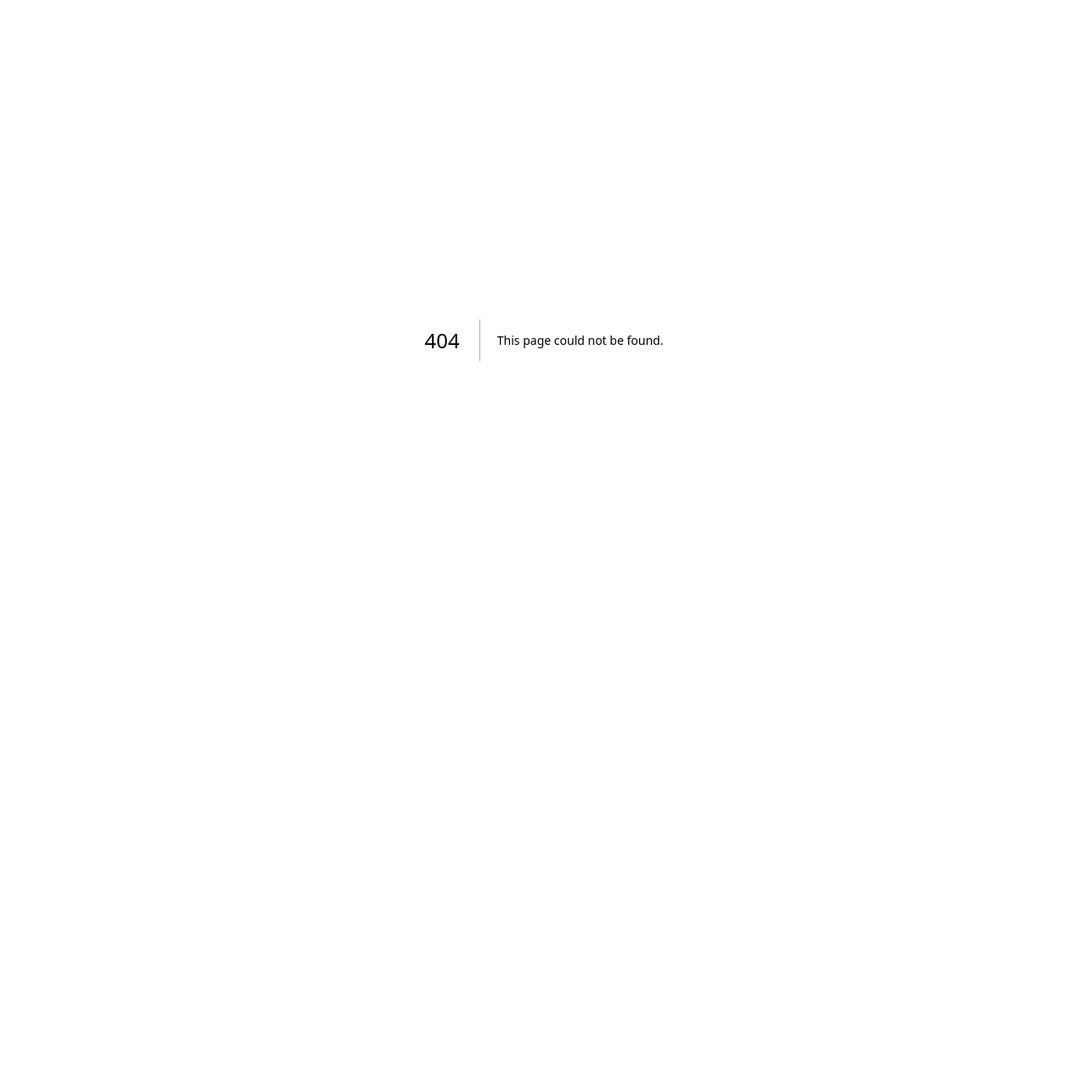
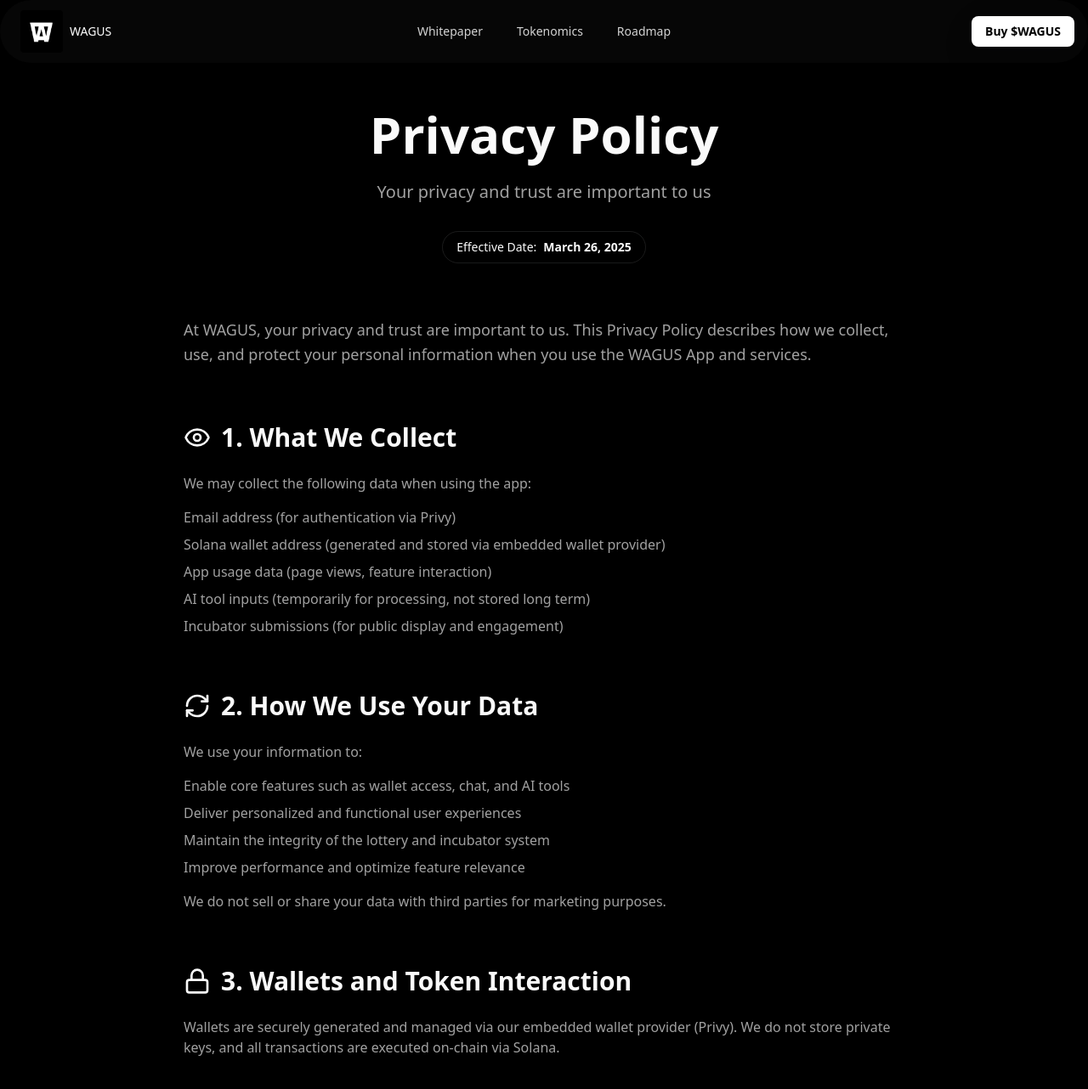
Before and after one commit to Intellihackz/wagus-landing, a Next.js app: page /privacy in a window 1280 px wide. Before the commit this address had no page. Shown: the top 1282 px of the page at 85% size. Before the commit the page ends 800 px from the top, so only its background shows below. Built offline with nearby package versions, Linux system fonts and the light colour scheme.

Commit message:
feat: add Privacy Policy page with structured content and metadata

```diff
--- /dev/null
+++ b/src/app/privacy/page.tsx
@@ -0,0 +1,205 @@
+import type { Metadata } from "next";
+import { NavbarDemo } from "@/components/navbar";
+import { StackedCircularFooterDemo } from "@/components/Footer";
+import { Shield, Mail, Lock, Eye, Trash2, RefreshCw } from "lucide-react";
+
+export const metadata: Metadata = {
+  title: "WAGUS Privacy Policy - Your Privacy Matters",
+  description: "Learn how WAGUS protects your privacy and handles your data in our mobile Solana utility suite.",
+  keywords: "WAGUS, privacy policy, data protection, Solana, mobile app, user privacy",
+  openGraph: {
+    title: "WAGUS Privacy Policy",
+    description: "Your privacy and trust are important to us. Learn how we collect, use, and protect your personal information.",
+    type: "website",
+  },
+};
+
+export default function PrivacyPage() {
+  return (
+    <div className="flex flex-col items-center min-h-screen mt-8">
+      <NavbarDemo />
+
+      <div className="w-full max-w-4xl mx-auto px-4 sm:px-6 py-16 sm:py-24">
+        {/* Header Section */}
+        <div className="text-center mb-12 sm:mb-16">
+          <h1 className="text-3xl sm:text-4xl md:text-5xl lg:text-6xl font-extrabold mb-4 sm:mb-6">
+            Privacy Policy
+          </h1>
+          <p className="text-lg sm:text-xl text-muted-foreground mb-6 sm:mb-8">
+            Your privacy and trust are important to us
+          </p>
+          <div className="inline-flex items-center gap-2 border rounded-full px-3 sm:px-4 py-2">
+            <span className="text-xs sm:text-sm font-medium">Effective Date:</span>
+            <span className="text-xs sm:text-sm font-bold">March 26, 2025</span>
+          </div>
+        </div>
+
+        {/* Introduction */}
+        <section className="mb-12 sm:mb-16">
+          <div className="prose prose-lg dark:prose-invert max-w-none">
+            <p className="text-lg leading-relaxed text-muted-foreground">
+              At WAGUS, your privacy and trust are important to us. This Privacy Policy describes how we collect, use, and protect your personal information when you use the WAGUS App and services.
+            </p>
+          </div>
+        </section>
+
+        {/* What We Collect */}
+        <section className="mb-12 sm:mb-16">
+          <h2 className="text-2xl sm:text-3xl font-bold mb-4 sm:mb-6 flex items-center gap-2 sm:gap-3">
+            <Eye className="w-6 h-6 sm:w-8 sm:h-8" />
+            1. What We Collect
+          </h2>
+          <div className="prose prose-lg dark:prose-invert max-w-none">
+            <p className="text-muted-foreground mb-4">
+              We may collect the following data when using the app:
+            </p>
+            <ul className="space-y-2 text-muted-foreground">
+              <li>Email address (for authentication via Privy)</li>
+              <li>Solana wallet address (generated and stored via embedded wallet provider)</li>
+              <li>App usage data (page views, feature interaction)</li>
+              <li>AI tool inputs (temporarily for processing, not stored long term)</li>
+              <li>Incubator submissions (for public display and engagement)</li>
+            </ul>
+          </div>
+        </section>
+
+        {/* How We Use Your Data */}
+        <section className="mb-12 sm:mb-16">
+          <h2 className="text-2xl sm:text-3xl font-bold mb-4 sm:mb-6 flex items-center gap-2 sm:gap-3">
+            <RefreshCw className="w-6 h-6 sm:w-8 sm:h-8" />
+            2. How We Use Your Data
+          </h2>
+          <div className="prose prose-lg dark:prose-invert max-w-none">
+            <p className="text-muted-foreground mb-4">
+              We use your information to:
+            </p>
+            <ul className="space-y-2 text-muted-foreground mb-4">
+              <li>Enable core features such as wallet access, chat, and AI tools</li>
+              <li>Deliver personalized and functional user experiences</li>
+              <li>Maintain the integrity of the lottery and incubator system</li>
+              <li>Improve performance and optimize feature relevance</li>
+            </ul>
+            <p className="text-muted-foreground font-medium">
+              We do not sell or share your data with third parties for marketing purposes.
+            </p>
+          </div>
+        </section>
+
+        {/* Wallets and Token Interaction */}
+        <section className="mb-12 sm:mb-16">
+          <h2 className="text-2xl sm:text-3xl font-bold mb-4 sm:mb-6 flex items-center gap-2 sm:gap-3">
+            <Lock className="w-6 h-6 sm:w-8 sm:h-8" />
+            3. Wallets and Token Interaction
+          </h2>
+          <div className="prose prose-lg dark:prose-invert max-w-none">
+            <p className="text-muted-foreground">
+              Wallets are securely generated and managed via our embedded wallet provider (Privy). We do not store private keys, and all transactions are executed on-chain via Solana.
+            </p>
+          </div>
+        </section>
+
+        {/* AI and User Input */}
+        <section className="mb-12 sm:mb-16">
+          <h2 className="text-2xl sm:text-3xl font-bold mb-4 sm:mb-6 flex items-center gap-2 sm:gap-3">
+            <Shield className="w-6 h-6 sm:w-8 sm:h-8" />
+            4. AI and User Input
+          </h2>
+          <div className="prose prose-lg dark:prose-invert max-w-none">
+            <p className="text-muted-foreground">
+              Your text and image generation inputs may be temporarily processed by AI APIs for response generation. No personal identifiers are stored with this data.
+            </p>
+          </div>
+        </section>
+
+        {/* Cookies and Tracking */}
+        <section className="mb-12 sm:mb-16">
+          <h2 className="text-2xl sm:text-3xl font-bold mb-4 sm:mb-6">
+            5. Cookies and Tracking
+          </h2>
+          <div className="prose prose-lg dark:prose-invert max-w-none">
+            <p className="text-muted-foreground">
+              The WAGUS App does not use cookies or tracking technologies. We do not track your activity outside of the app.
+            </p>
+          </div>
+        </section>
+
+        {/* Account Deletion */}
+        <section className="mb-12 sm:mb-16">
+          <h2 className="text-2xl sm:text-3xl font-bold mb-4 sm:mb-6 flex items-center gap-2 sm:gap-3">
+            <Trash2 className="w-6 h-6 sm:w-8 sm:h-8" />
+            6. Account Deletion
+          </h2>
+          <div className="prose prose-lg dark:prose-invert max-w-none">
+            <p className="text-muted-foreground">
+              Users may delete their account within the app and your private keys will be exported to the email the user provided. This is all handled by Privy provider.
+            </p>
+          </div>
+        </section>
+
+        {/* Your Rights */}
+        <section className="mb-12 sm:mb-16">
+          <h2 className="text-2xl sm:text-3xl font-bold mb-4 sm:mb-6">
+            7. Your Rights
+          </h2>
+          <div className="prose prose-lg dark:prose-invert max-w-none">
+            <p className="text-muted-foreground">
+              You may request access to your data, deletion of your data, or correction of any inaccurate information by contacting at{" "}
+              <a
+                href="mailto:info@wagus-app.com"
+                className="text-primary hover:underline font-medium"
+              >
+                info@wagus-app.com
+              </a>.
+            </p>
+          </div>
+        </section>
+
+        {/* Changes to This Policy */}
+        <section className="mb-12 sm:mb-16">
+          <h2 className="text-2xl sm:text-3xl font-bold mb-4 sm:mb-6">
+            8. Changes to This Policy
+          </h2>
+          <div className="prose prose-lg dark:prose-invert max-w-none">
+            <p className="text-muted-foreground">
+              We may update this Privacy Policy occasionally. If we make material changes, users will be notified in-app or via email.
+            </p>
+          </div>
+        </section>
+
+        {/* Contact */}
+        <section className="mb-12 sm:mb-16">
+          <h2 className="text-2xl sm:text-3xl font-bold mb-4 sm:mb-6 flex items-center gap-2 sm:gap-3">
+            <Mail className="w-6 h-6 sm:w-8 sm:h-8" />
+            Contact
+          </h2>
+          <div className="prose prose-lg dark:prose-invert max-w-none">
+            <p className="text-muted-foreground mb-4">
+              For any privacy-related inquiries, please contact us:
+            </p>
+            <div className="flex items-center gap-2">
+              <Mail className="w-5 h-5" />
+              <span className="font-medium">Email:</span>
+              <a
+                href="mailto:info@wagus-app.com"
+                className="text-primary hover:underline font-medium"
+              >
+                info@wagus-app.com
+              </a>
+            </div>
+          </div>
+        </section>
+
+        {/* Closing Statement */}
+        <section className="text-center">
+          <div className="border rounded-lg p-6 sm:p-8">
+            <p className="text-lg font-medium text-muted-foreground">
+              WAGUS is committed to transparency and protecting your privacy.
+            </p>
+          </div>
+        </section>
+      </div>
+
+      <StackedCircularFooterDemo />
+    </div>
+  );
+}
--- a/src/components/ui/resizable-navbar.tsx
+++ b/src/components/ui/resizable-navbar.tsx
@@ -184,7 +184,7 @@
   return (
     <div
       className={cn(
-        "flex w-full flex-row items-center justify-between",
+        "flex w-full flex-row items-center justify-between ",
         className,
       )}
     >
@@ -242,6 +242,7 @@
         alt="logo"
         width={50}
         height={50}
+        className="rounded"
       />
       <span className="font-medium text-black dark:text-white">WAGUS</span>
     </Link>
```
